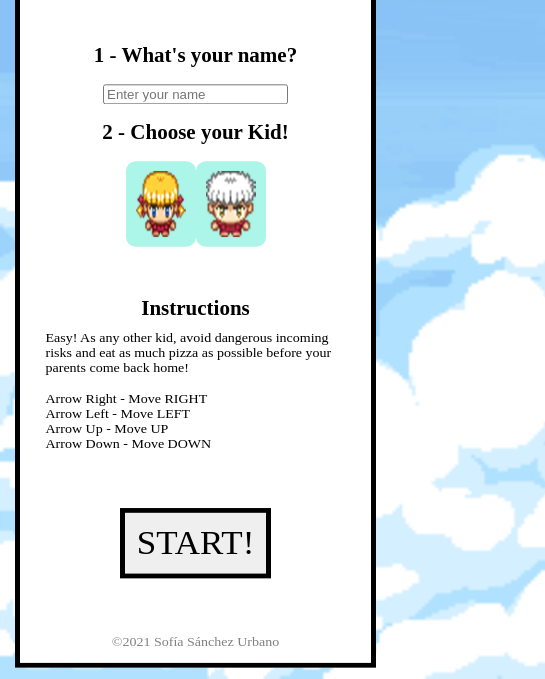
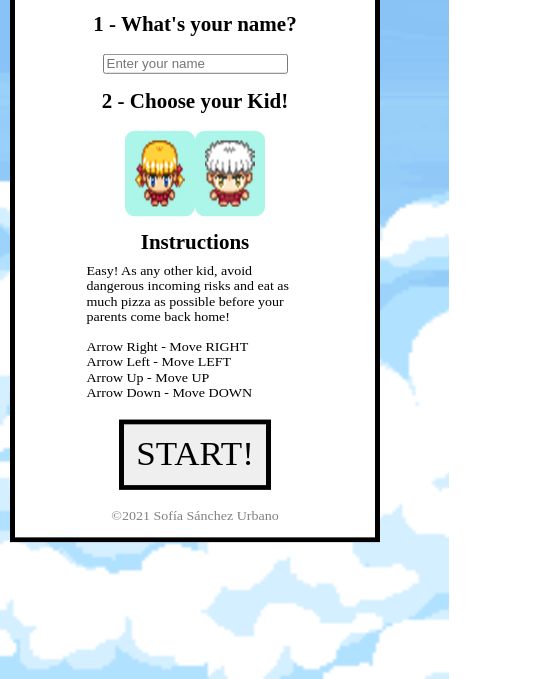
Before and after one commit to sofisdev/no-adults-allowed, a plain HTML site: page index.html in a window 390 px wide. Shown: the part 165-844 px from the top of the page, 545 px wide, since content can reach past the window. Drawn offline with Linux system fonts and the light colour scheme; a web font is replaced by a local one.

Commit message:
Update web responsive design SplashScreen

```diff
--- a/style/style.css
+++ b/style/style.css
@@ -4,6 +4,7 @@
 html {
     height: 100%;
     padding: 0;
+    display:block;
   }
 
 body {
@@ -121,18 +122,28 @@ h2 {
 @media (max-width: 600px) and (orientation: portrait){
 
     body {
-        height:100%;
+        width: auto;
+        height:auto;
     }
-
     .splashScreen {
-        margin: 0px auto;
-        width: 90%;
-        height:100%;
+        margin: 10px;
+        width: auto;
+        height:auto;
         border: 5px solid black;
     }
 
+    .instructions {
+        display:flex;
+        flex-direction: column;
+        align-items:center;
+    }
+
     .instructions div{
-        width: 300px;
+
+        width:200%;
+        display:flex;
+        flex-direction: column;
+        /* justify-content:space-between; */
     }
 
     .instructions h2 {
```
